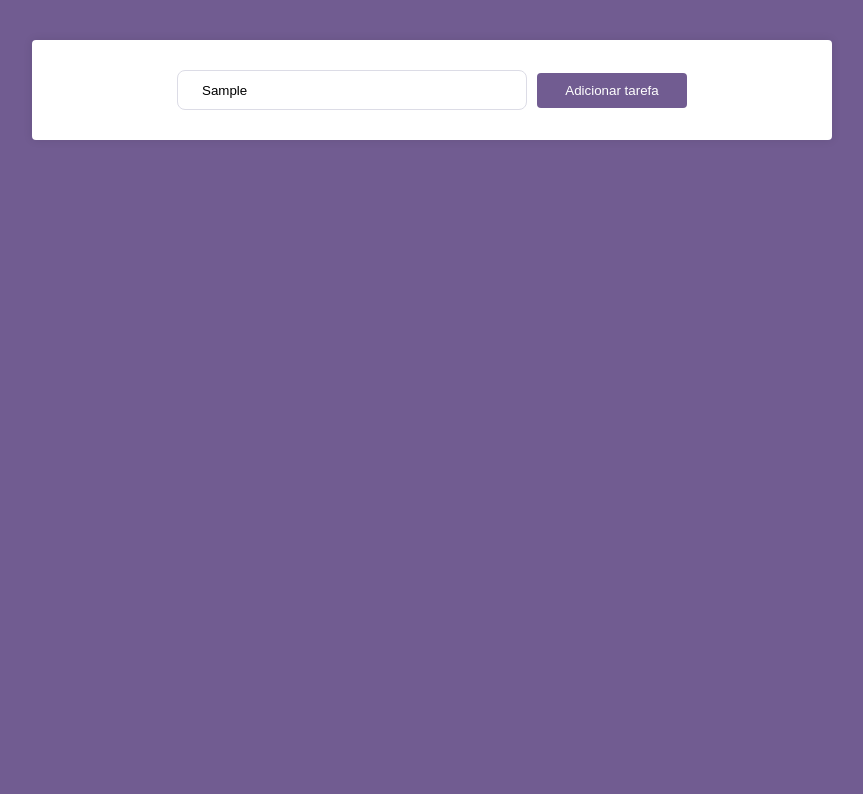
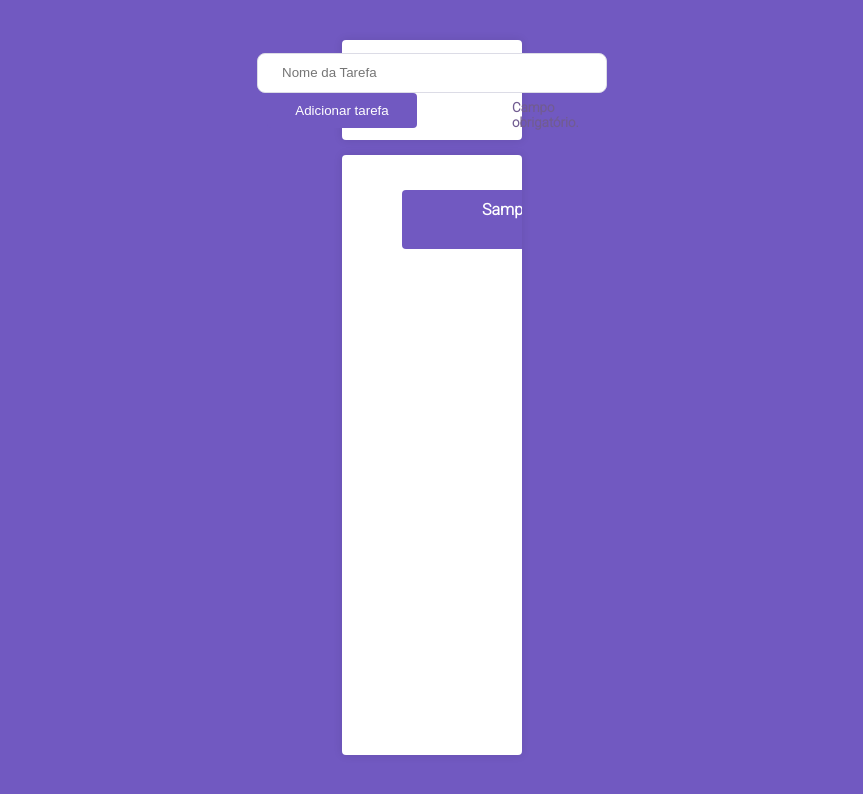
Before and after one commit to o-yurimaciel/Projeto-final-react, a React (Create React App) app: page / in a window 1280 px wide. Both pictures are taken after typing "Sample" into the empty fields and a click on the button "Adicionar tarefa". Shown: the top 794 px of the page, without its empty margins (208-1071 px from the left). Built offline with nearby package versions, Linux system fonts and the light colour scheme.

Commit message:
todo update status

```diff
--- a/package.json
+++ b/package.json
@@ -9,6 +9,7 @@
     "formik": "^2.1.4",
     "react": "^16.13.1",
     "react-dom": "^16.13.1",
+    "react-icons": "^3.9.0",
     "react-scripts": "3.4.1",
     "uuid": "^7.0.3",
     "yup": "^0.28.3"
--- /dev/null
+++ b/src/components/TodoItem/index.js
@@ -0,0 +1,26 @@
+import React, { useState, useEffect } from 'react';
+
+import { FaTrash } from 'react-icons/fa'
+
+export default function TodoItem({ title, id, onDelete, completed, onStatusUpdate }) {
+
+  const [checked, setChecked] = useState(completed)
+
+  const handleChange = (e) => {
+    setChecked(e.target.checked)
+  }
+
+  useEffect(() => {
+    onStatusUpdate(id, checked)
+  }, [onStatusUpdate, id, checked])
+
+  return (
+    <li>
+      {title}
+      <div>
+        <input type="checkbox" value={checked} onChange={handleChange} />
+        <button onClick={onDelete}><FaTrash color="white" size={16} /></button>
+      </div>
+    </li>
+  );
+}
--- a/src/containers/ToDoCreator/index.js
+++ b/src/containers/ToDoCreator/index.js
@@ -1,7 +1,8 @@
-import React, { useContext, useEffect } from 'react';
+import React, { useContext, useEffect, useRef } from 'react';
 import { useFormik } from 'formik';
 import TodoContext from '../../state/todo/Context'
 import * as todosActions from '../../state/todo/actions'
+import * as yup from 'yup'
 
 import './styles.css'
 
@@ -9,29 +10,41 @@ export default function ToDoCreator() {
 
   const { todos, dispatchToTodos } = useContext(TodoContext)
 
-  useEffect(() => {
-    console.log(todos)
-  }, [todos])
-
-  const formik = useFormik({
+  const { getFieldProps, touched, errors, isValid, handleSubmit } = useFormik({
     initialValues: {
       title: ''
     },
-    onSubmit: (values) => {
+    validationSchema: yup.object({
+      title: yup.string().required('Campo obrigatório.')
+    }),
+    onSubmit: (values, formikBag) => {
       dispatchToTodos(todosActions.add(values.title))
+      formikBag.setFieldValue('title', '');
+      inputTitle.current.focus()
     }
   })
+
+  const inputTitle = useRef(null)
+
+  useEffect(() => {
+    inputTitle.current.focus()
+  }, [inputTitle])
 
   return (
     <div className="wrapper">
       <div className="container">
-        <form onSubmit={formik.handleSubmit}>
+        <form onSubmit={handleSubmit}>
           <input type="text"
           placeholder="Nome da Tarefa"
           autoComplete="off"
-          {...formik.getFieldProps('title')}/>
+          {...getFieldProps('title')}
+          ref={inputTitle}/>
 
-          <button>Adicionar tarefa</button>
+          <button disabled={!isValid}>Adicionar tarefa</button>
+
+          {touched.title && errors.title ? (
+            <small>{errors.title}</small>
+          ) : null }
         </form>
       </div>
     </div>
--- a/src/containers/ToDoCreator/styles.css
+++ b/src/containers/ToDoCreator/styles.css
@@ -6,14 +6,15 @@
 
 .container {
   display: flex;
+  position: relative;
   align-items: center;
   justify-content: center;
-  padding: 30px;
+  padding: 30px auto;
+  width: 100%;
 
   background-color: white;
   box-shadow: 0 0 10px rgba(0, 0, 0, 0.1);
   border-radius: 4px;
-  width: 800px;
   height: 100px;
 }
 
@@ -28,7 +29,7 @@
 
 .container button {
   margin-left: 10px;
-  background-color: #715c91;
+  background-color: #7159c1;
   border-radius: 4px;
   padding: 10px;
   width: 150px;
@@ -41,3 +42,11 @@
 .container button:hover {
   filter: brightness(90%);
 }
+
+.container small {
+  position: absolute;
+  left: 170px;
+  bottom: 10px;
+  color: #715c91;
+  font-weight: bold;
+}
--- /dev/null
+++ b/src/containers/ToDoList/index.js
@@ -0,0 +1,43 @@
+import React, { useContext, useEffect, useCallback } from 'react'
+import TodoContext from '../../state/todo/Context'
+import * as todosActions from '../../state/todo/actions'
+
+import './styles.css'
+import TodoItem from '../../components/TodoItem'
+
+export default function ToDoList() {
+
+  const { todos, dispatchToTodos } = useContext(TodoContext)
+
+  const handleDelete = id => {
+    dispatchToTodos(todosActions.remove(id))
+  }
+
+  useEffect(() => {
+    console.log(todos)
+  }, [todos])
+
+  const handleUpdate = useCallback(
+    (id, completed) => {
+      dispatchToTodos(todosActions.updateStatus(id, completed))
+    },
+    [dispatchToTodos],
+  )
+
+  return (
+    <div className="wrapper-list">
+      <ul>
+        {todos.map(todo => (
+          <TodoItem
+          title={todo.title}
+          key={todo.id}
+          id={todo.id}
+          completed={todo.completed}
+          onDelete={() => handleDelete(todo.id)}
+          onStatusUpdate={handleUpdate}
+          />
+        ))}
+      </ul>
+    </div>
+  )
+}
--- /dev/null
+++ b/src/containers/ToDoList/styles.css
@@ -0,0 +1,36 @@
+.wrapper-list {
+  display: flex;
+  margin-top: 15px;
+  width: 100%;
+  box-shadow: 0 0 10px rgba(0, 0, 0, 0.1);
+  background-color: white;
+  border-radius: 4px;
+  height: 600px;
+}
+
+.wrapper-list ul {
+  display: flex;
+  width: 100%;
+  flex-direction: column;
+  padding-top: 30px;
+  margin-bottom: 30px;
+  overflow: hidden;
+}
+
+.wrapper-list li {
+  display: flex;
+  justify-content: space-between;
+  list-style: none;
+  padding: 10px 80px;
+  margin: 5px 60px;
+  background: #7159c1;
+  max-width: 100%;
+  border-radius: 4px;
+  color: white;
+  font-weight: bold;
+}
+
+.wrapper-list li div button {
+  background: transparent;
+  border: none;
+}
--- a/src/global.css
+++ b/src/global.css
@@ -7,7 +7,8 @@
 }
 
 body {
-  background-color: #715c91;
+  background-color: #7159c1;
   font-family: Roboto, sans-serif;
   -webkit-font-smoothing: antialiased;
+  margin: 0 550px;
 }
--- a/src/pages/TodoApp/TodoApp.js
+++ b/src/pages/TodoApp/TodoApp.js
@@ -1,5 +1,6 @@
 import React from 'react';
 import ToDoCreator from './../../containers/ToDoCreator'
+import ToDoList from '../../containers/ToDoList';
 
 // import { Container } from './styles';
 
@@ -9,8 +10,10 @@ export default function containers() {
       <header>
         <ToDoCreator />
       </header>
-      {/* <main>list</main>
-      <footer>filter</footer> */}
+      <main>
+        <ToDoList />
+      </main>
+      {/* <footer>filter</footer> */}
     </>
   );
 }
--- a/src/state/todo/actions.js
+++ b/src/state/todo/actions.js
@@ -13,8 +13,8 @@ export function updateStatus(id, completed) {
   return {
     type: Types.TOGGLE_UPDATE_STATUS,
     payload: {
-      id,
-      completed
+      id: id,
+      completed: completed
     }
   }
 }
@@ -31,7 +31,7 @@ export function updateTitle(id, title) {
 
 export function remove(id) {
   return {
-    type: Types.TOGGLE_UPDATE_STATUS,
+    type: Types.REMOVE,
     payload: {
       id
     }
```
Also changed, not shown: 1 other file (tests, documents, lock files or other folders).
